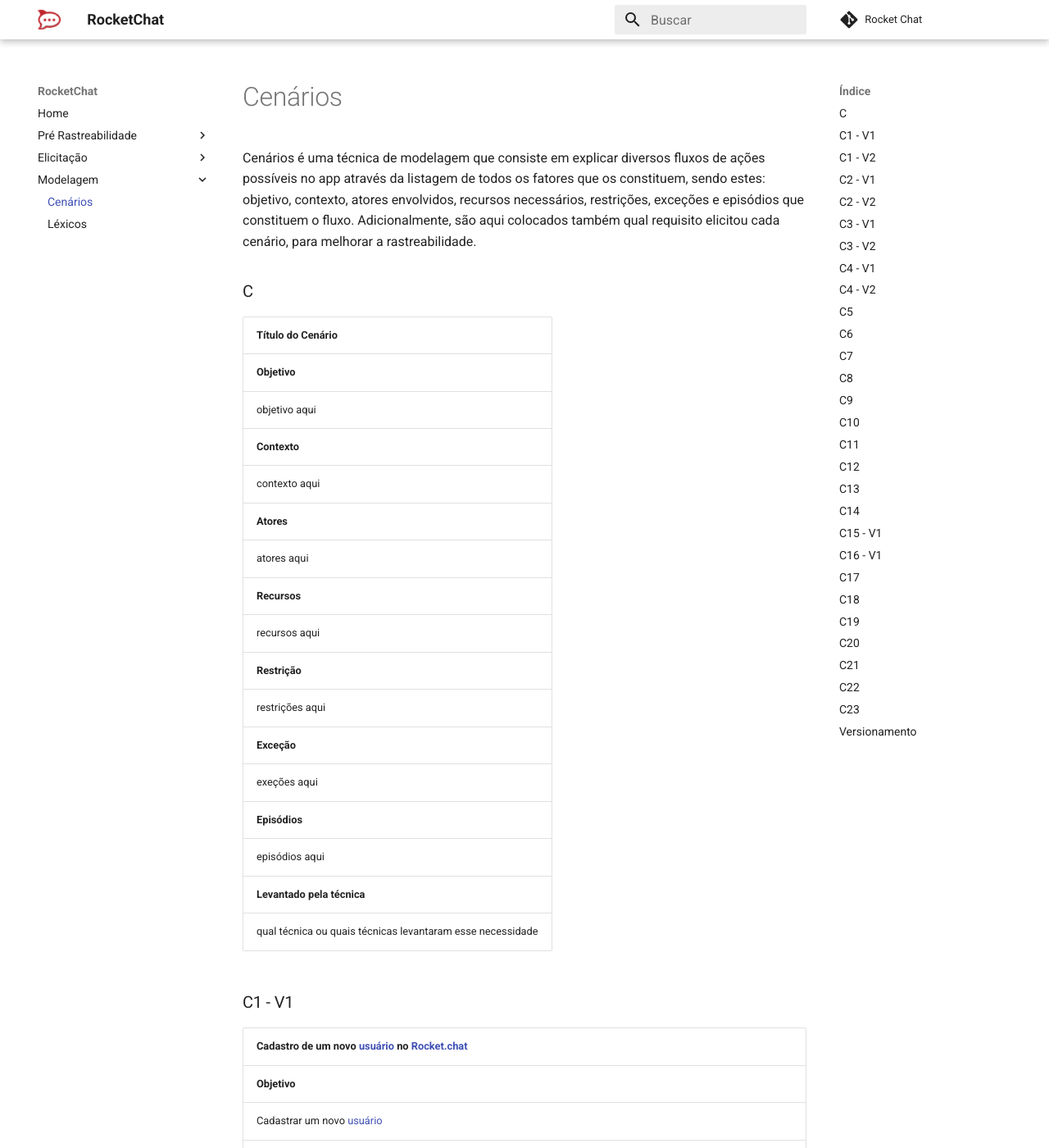
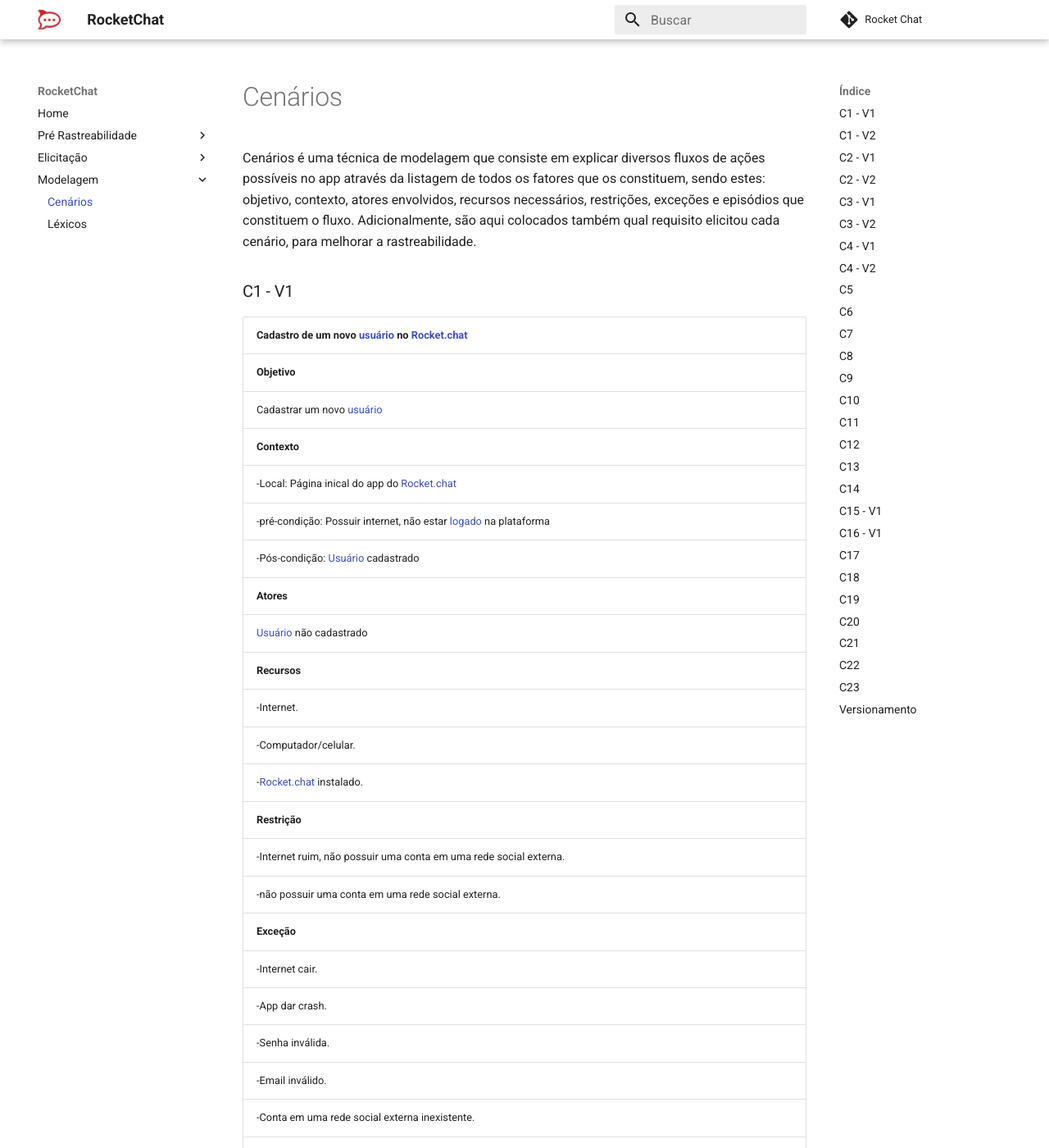
Before and after one commit to MarcosNBJ/2019.1-RocketChat, an MkDocs documentation site: the page built from docs/Modelagem/cenarios.md, in a window 1280 px wide and 1400 px high. Shown: the whole window at 82% size. Built offline with MkDocs 1.6.1 and Material for MkDocs 9.7.7, drawn with Linux system fonts in a browser that asks for light colours; comment, search, counter and statistics services are not loaded; some of the changed text lies outside the part shown.

Commit message:
Update cenarios.md

```diff
--- a/docs/Modelagem/cenarios.md
+++ b/docs/Modelagem/cenarios.md
@@ -1,27 +1,6 @@
 # Cenários
 
 Cenários é uma técnica de modelagem que consiste em explicar diversos fluxos de ações possíveis no app através da listagem de todos os fatores que os constituem, sendo estes: objetivo, contexto, atores envolvidos, recursos necessários, restrições, exceções e episódios que constituem o fluxo. Adicionalmente, são aqui colocados também qual requisito elicitou cada cenário, para melhorar a rastreabilidade.
-
-### C
-
-|**Título do Cenário**|
-|--|
-|**Objetivo** |
-| objetivo aqui |
-|**Contexto** |
-| contexto aqui |
-|**Atores** |
-|  atores aqui |
-|**Recursos** |
-|  recursos aqui |
-|**Restrição**|
-|  restrições aqui |
-|**Exceção** |
-|  exeções aqui |
-|**Episódios** |
-|  episódios aqui |
-|**Levantado pela técnica**|
-|  qual técnica ou quais técnicas levantaram esse necessidade|
 
 
 ### C1 - V1
@@ -359,7 +338,7 @@
 |- [Usuário](lexicos.md#l19) edita o conteúdo da mensagem|
 |- [Usuário](lexicos.md#l19) clica no botão enviar, finalizando a edição|
 |**Levantado pela técnica**|
-|  qual técnica ou quais técnicas levantaram esse necessidade|
+| - |
 
 ### C6
 
@@ -424,7 +403,7 @@
 |- [Usuário](lexicos.md#l19) escreve o conteúdo desejado|
 |- [Usuário](lexicos.md#l19) envia a resposta|
 |**Levantado pela técnica**|
-|  qual técnica ou quais técnicas levantaram esse necessidade|
+| - [StotyBoarding](../Elicitação/StotyBoarding.md) |
 
 ### C8
 
@@ -456,7 +435,7 @@
 |- [Usuário](lexicos.md#l19) desenha o conteúdo desejado|
 |- [Usuário](lexicos.md#l19) envia o desenho|
 |**Levantado pela técnica**|
-|  qual técnica ou quais técnicas levantaram esse necessidade|
+|  - |
 
 ### C9
 
```
